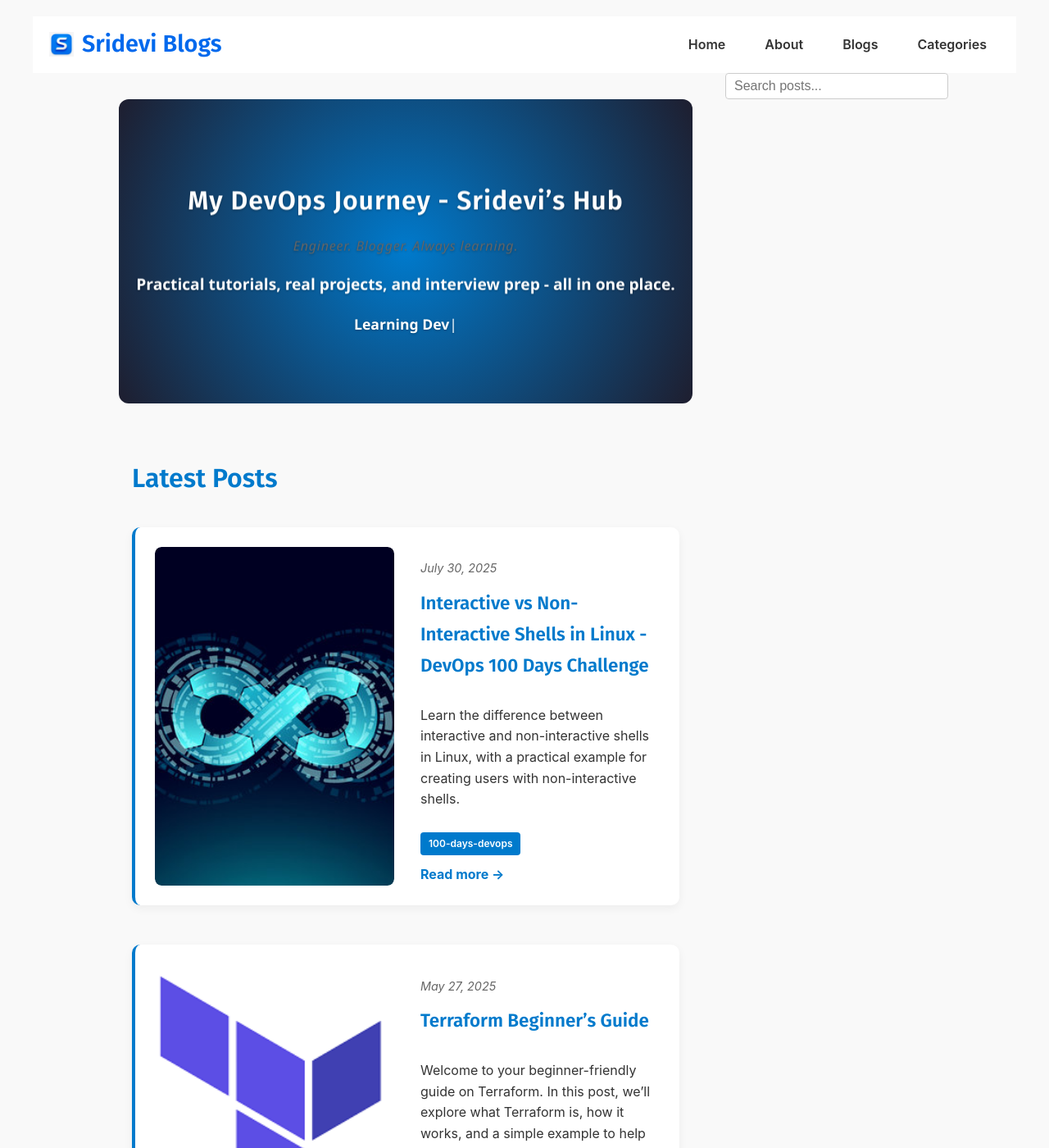
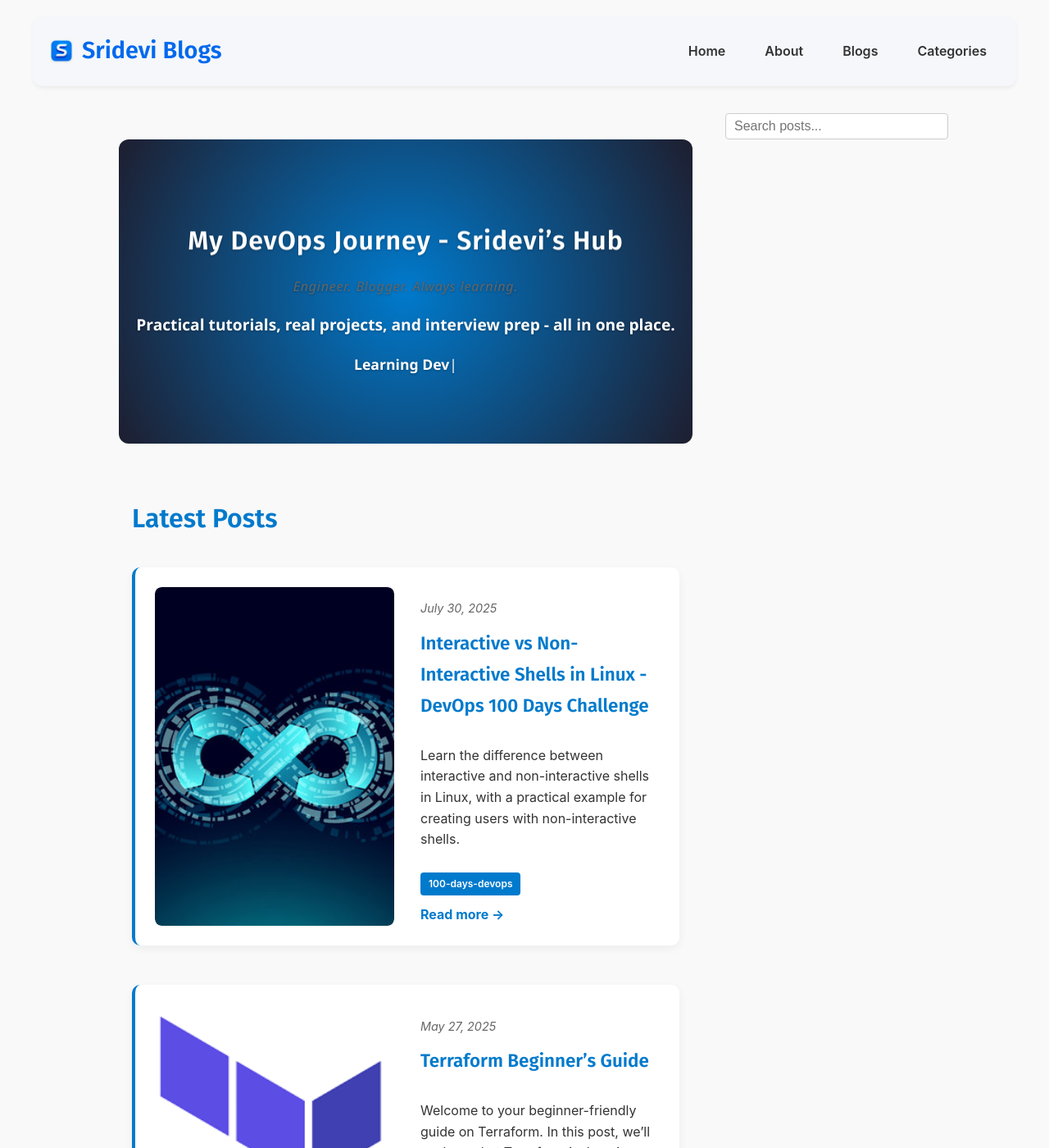
Before and after one commit to srideviblogs/srideviblogs.github.io, a Jekyll site: the page built from index.md, in a window 1280 px wide and 1400 px high. Shown: the whole window at 82% size. Built offline with Jekyll 4.4.1, drawn with Linux system fonts in a browser that asks for light colours.

Commit message:
Update custom.css

```diff
--- a/assets/css/custom.css
+++ b/assets/css/custom.css
@@ -55,15 +55,12 @@ a:hover {
 /* Header */
 
 header.site-header {
-  position: sticky;
-  top: 0;
-  z-index: 1000;
-  background: #fff;
-  transition: box-shadow 0.3s ease-in-out;
-}
-
-header.site-header.scrolled {
-  box-shadow: 0 4px 10px rgba(0,0,0,0.1);
+  border-bottom: 1px solid #eee;
+  margin-bottom: 2rem;
+  padding: 0.5rem 0;
+  background: #f5f7fa;
+  box-shadow: 0 2px 5px rgba(0, 0, 0, 0.05);
+  border-radius: 12px;
 }
 
 .site-header .container {
```
